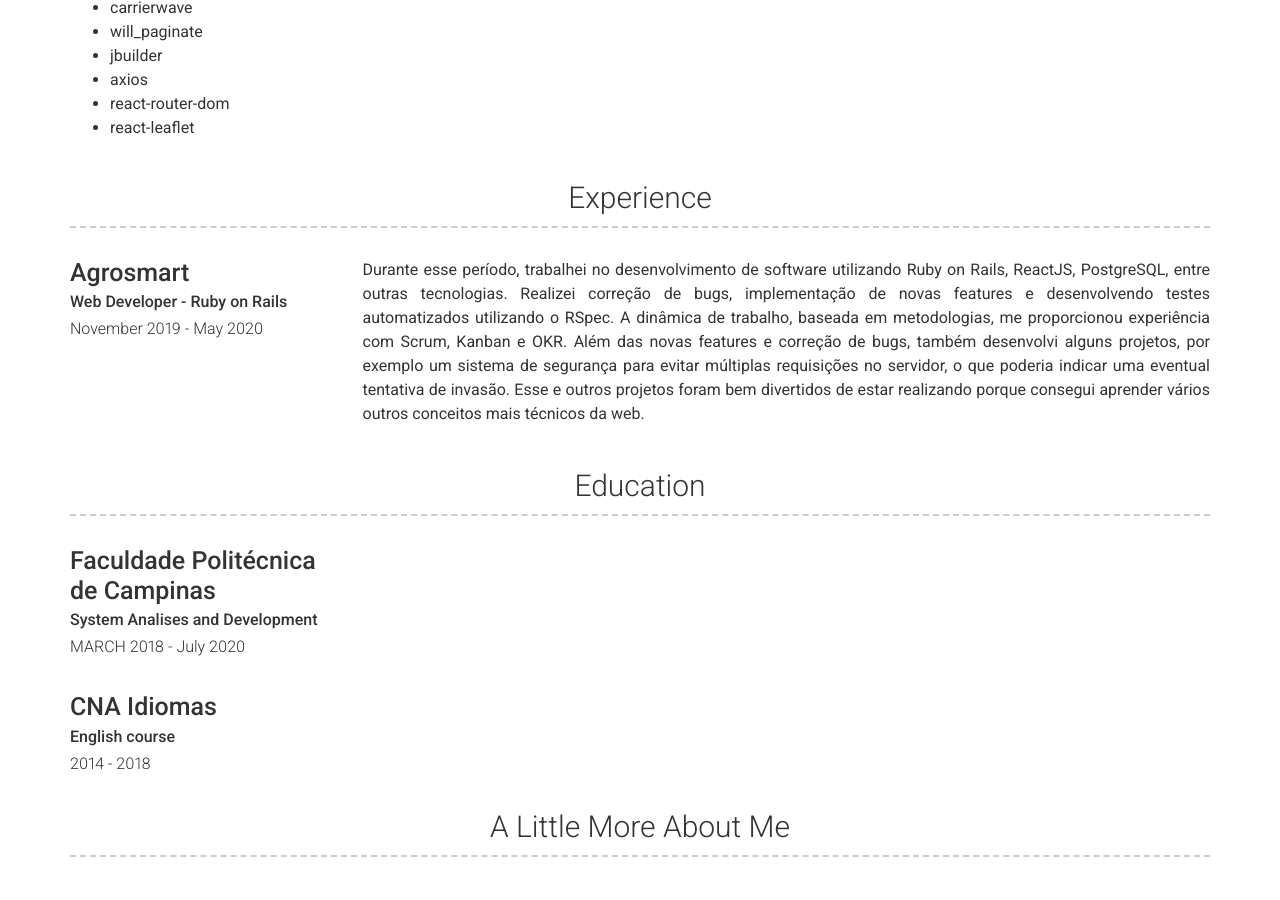
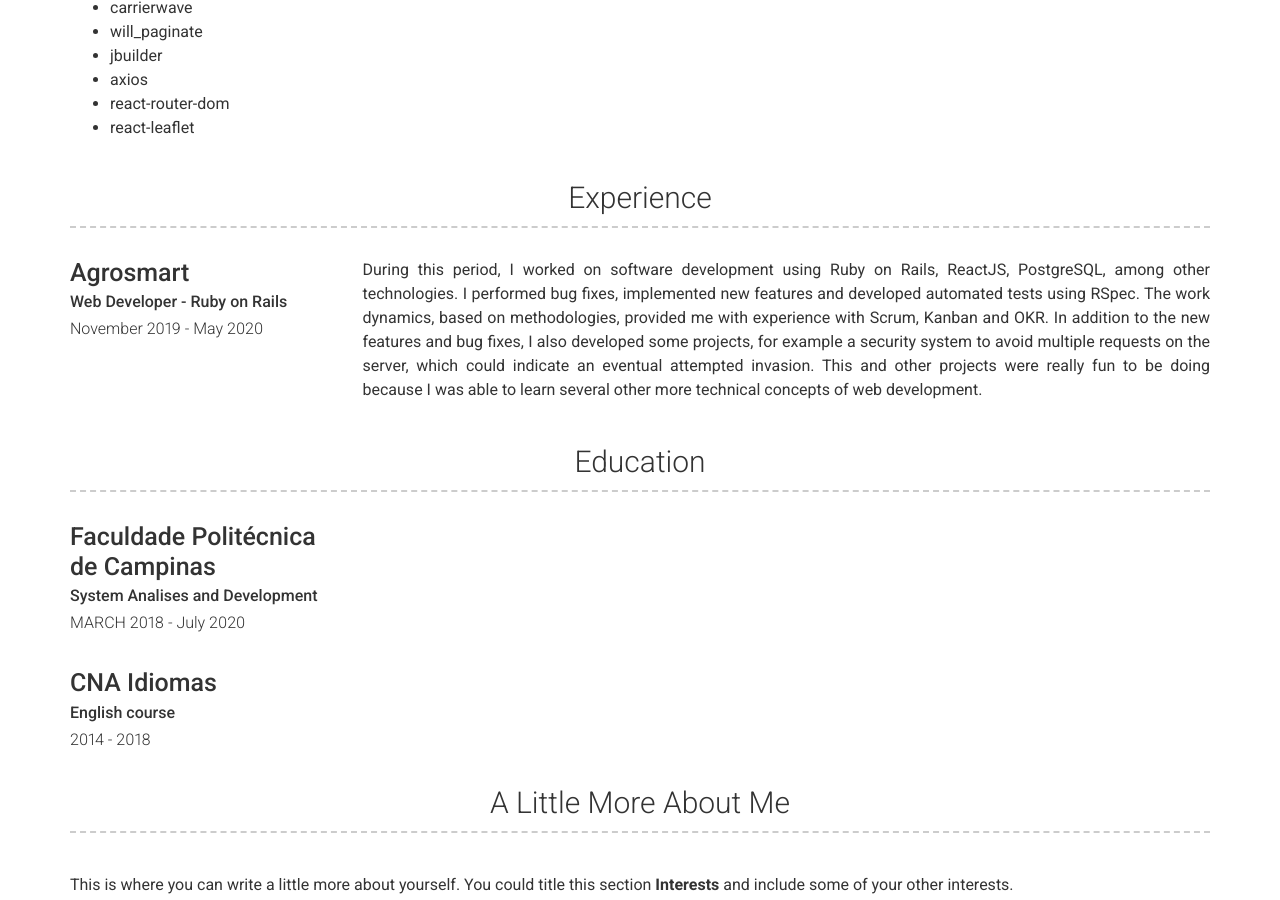
Before and after one commit to lucasgrocha/lucasgrocha.github.io, a Jekyll site: the page built from index.md, in a window 1280 px wide and 900 px high, scrolled down 883 px. Built offline with Jekyll 4.4.1, drawn with Linux system fonts in a browser that asks for light colours; nearby versions of some CDN libraries.

Commit message:
add data

```diff
--- a/_data/experience.yml
+++ b/_data/experience.yml
@@ -7,4 +7,4 @@
   # quote: >
   #   Short description of the company (optional)
   description: |
-    Durante esse período, trabalhei no desenvolvimento de software utilizando Ruby on Rails, ReactJS, PostgreSQL, entre outras tecnologias. Realizei correção de bugs, implementação de novas features e desenvolvendo testes automatizados utilizando o RSpec. A dinâmica de trabalho, baseada em metodologias, me proporcionou experiência com Scrum, Kanban e OKR. Além das novas features e correção de bugs, também desenvolvi alguns projetos, por exemplo um sistema de segurança para evitar múltiplas requisições no servidor, o que poderia indicar uma eventual tentativa de invasão. Esse e outros projetos foram bem divertidos de estar realizando porque consegui aprender vários outros conceitos mais técnicos da web.
+    During this period, I worked on software development using Ruby on Rails, ReactJS, PostgreSQL, among other technologies. I performed bug fixes, implemented new features and developed automated tests using RSpec. The work dynamics, based on methodologies, provided me with experience with Scrum, Kanban and OKR. In addition to the new features and bug fixes, I also developed some projects, for example a security system to avoid multiple requests on the server, which could indicate an eventual attempted invasion. This and other projects were really fun to be doing because I was able to learn several other more technical concepts of web development.
```
Also changed, not shown: 1 other file.
